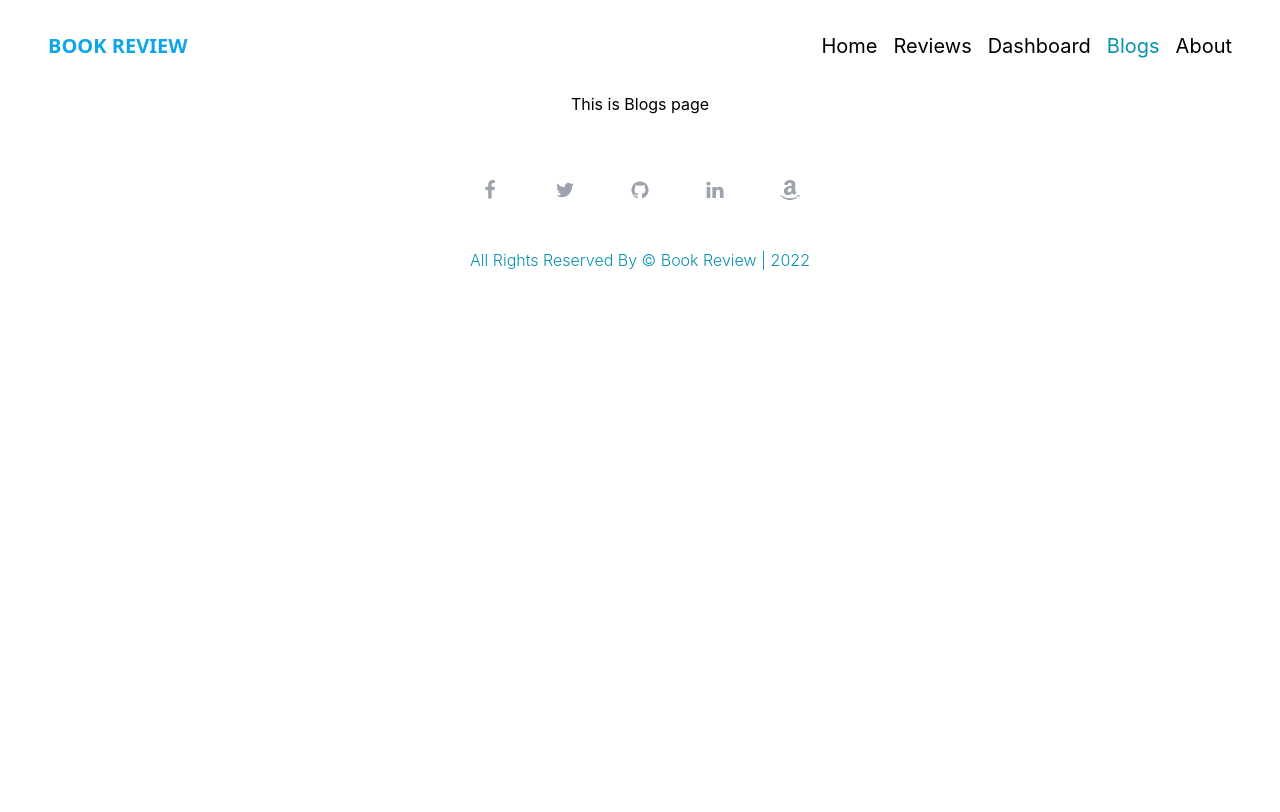
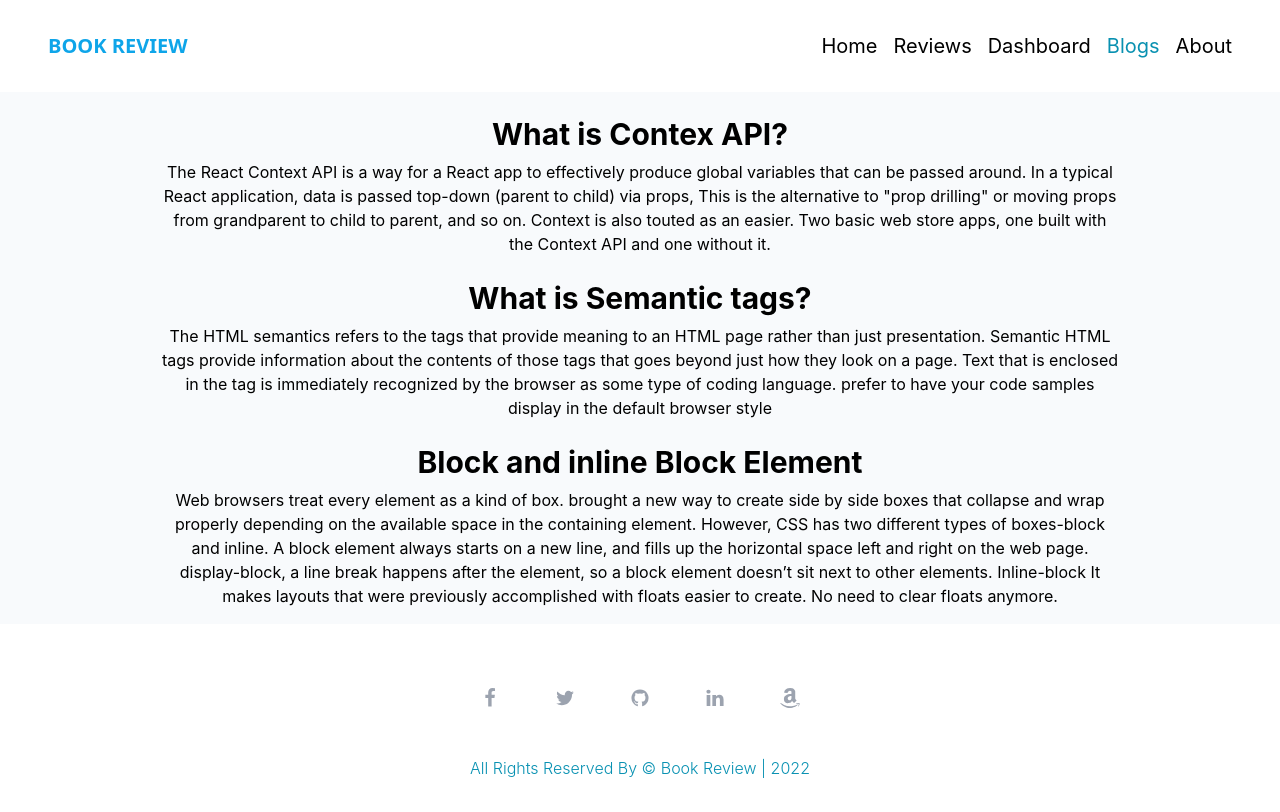
Before and after one commit to mislamsohag/book-review, a React (Create React App) app: page /blogs in a window 1280 px wide. Built offline with nearby package versions, Linux system fonts and the light colour scheme.

Commit message:
Blog add

```diff
--- a/src/Componants/Blogs/Blogs.js
+++ b/src/Componants/Blogs/Blogs.js
@@ -2,8 +2,21 @@ import React from 'react';
 
 const Blogs = () => {
     return (
-        <div>
-            <h3>This is Blogs page</h3>
+        <div className='px-40 py-2 mx-auto max-w-7xl bg-slate-50'>
+            <div className='py-2'>
+                <h3 className='py-2 text-3xl font-bold'>What is Contex API?</h3>
+                <p>The React Context API is a way for a React app to effectively produce global variables that can be passed around. In a typical React application, data is passed top-down (parent to child) via props, This is the alternative to "prop drilling" or moving props from grandparent to child to parent, and so on. Context is also touted as an easier. Two basic web store apps, one built with the Context API and one without it.</p>
+            </div>
+            <div className='py-2'>
+                <h3 className='py-2 text-3xl font-bold'>What is Semantic tags?</h3>
+                <p>The HTML semantics refers to the tags that provide meaning to an HTML page rather than just presentation. Semantic HTML tags provide information about the contents of those tags that goes beyond just how they look on a page. Text that is enclosed in the tag is immediately recognized by the browser as some type of coding language. prefer to have your code samples display in the default browser style</p>
+            </div>
+
+            <div className='py-2'>
+                <h3 className='py-2 text-3xl font-bold '>Block and inline Block Element</h3>
+                <p> Web browsers treat every element as a kind of box. brought a new way to create side by side boxes that collapse and wrap properly depending on the available space in the containing element.  However, CSS has two different types of boxes-block and inline. A block element always starts on a new line, and fills up the horizontal space left and right on the web page. display-block, a line break happens after the element, so a block element doesn’t sit next to other elements. Inline-block It makes layouts that were previously accomplished with floats easier to create. No need to clear floats anymore.</p>
+            </div>
+
         </div>
     );
 };
```
